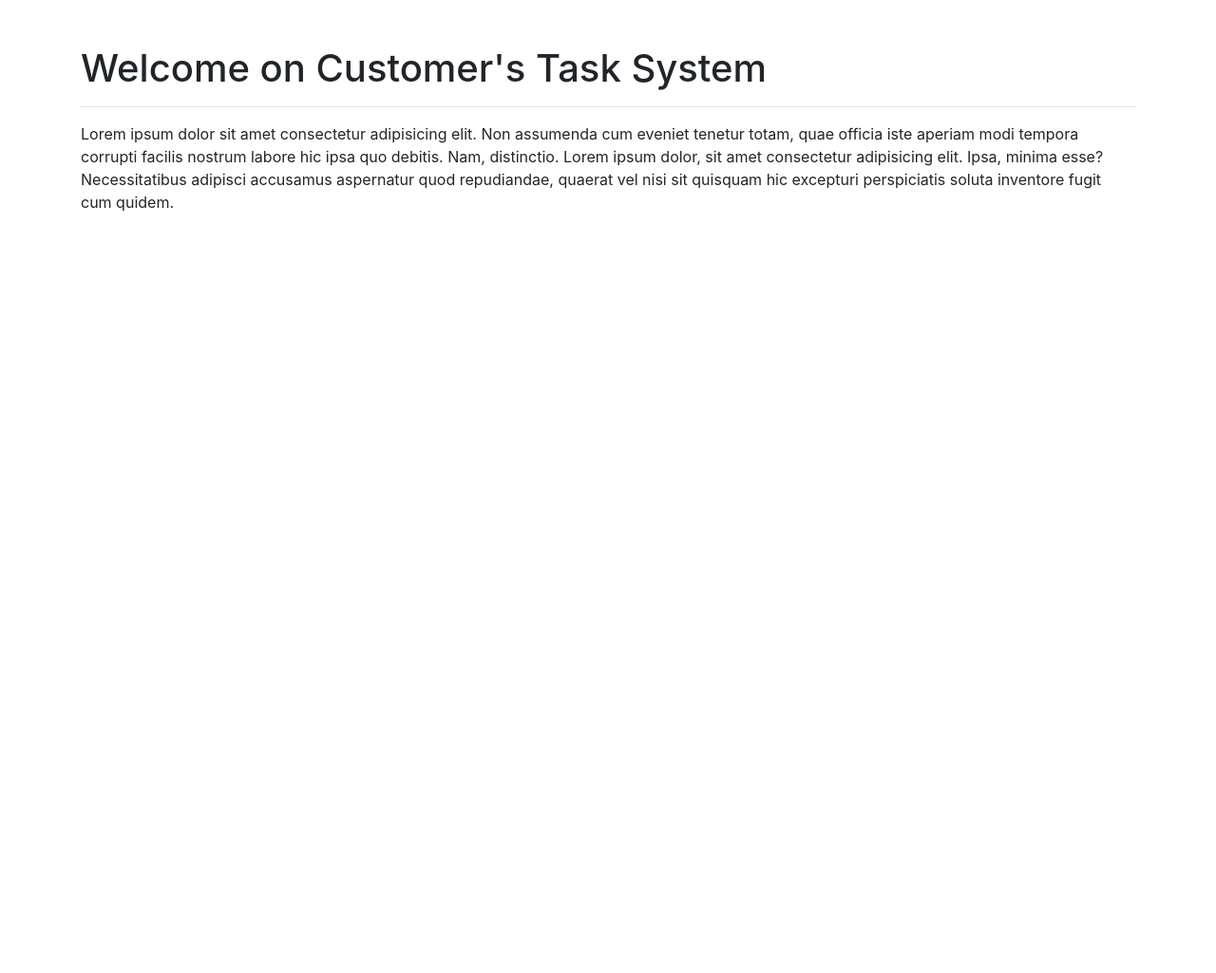
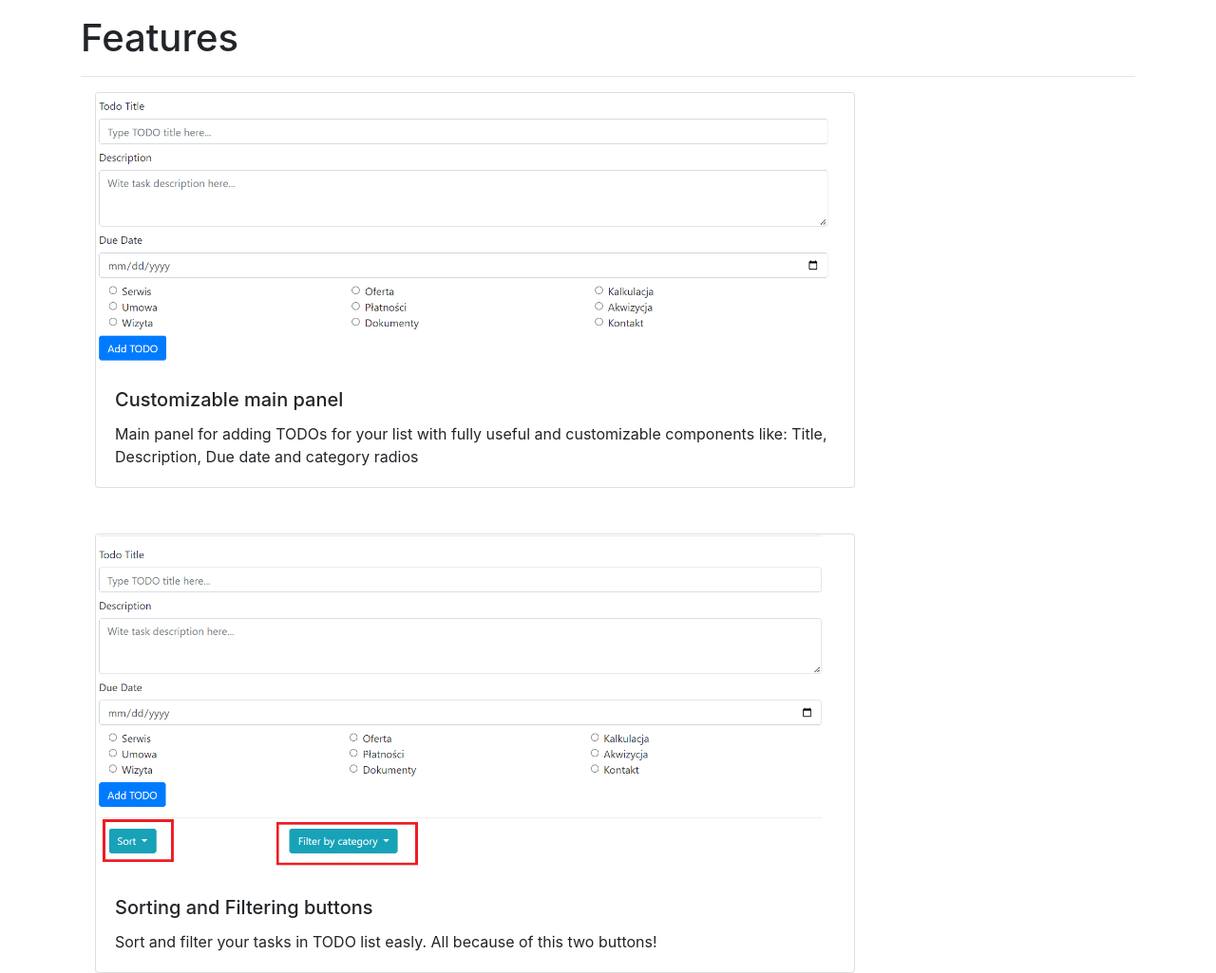
Before and after one commit to michaltyczynski1993/CustomersTaskSystem, a Flask app: page /about in a window 1280 px wide. Shown: the part 56-1081 px from the top of the page at 95% size. Before the commit the page ends 279 px from the top, so only its background shows below. Run offline with Flask 2, Linux system fonts and the light colour scheme.

Commit message:
about and home page content

```diff
--- a/templates/about.html
+++ b/templates/about.html
@@ -4,18 +4,37 @@
 
 {% block main %}
 
-<div class="container">
+<div class="container mt-3">
+  <h1>Features</h1>
+  <hr>
+  <div class="container d-flex justify-content-center">
 
-  <div class="row">
-    <div class="mt-5 col">
-      <h1>Welcome on Customer's Task System</h1>
-      <hr>
-      <p>Lorem ipsum dolor sit amet consectetur adipisicing elit. Non assumenda cum eveniet tenetur totam,
-        quae officia iste aperiam modi tempora corrupti facilis nostrum labore hic ipsa quo debitis. Nam, distinctio.
-      Lorem ipsum dolor, sit amet consectetur adipisicing elit. Ipsa, minima esse? Necessitatibus adipisci accusamus aspernatur quod repudiandae,
-       quaerat vel nisi sit quisquam hic excepturi perspiciatis soluta inventore fugit cum quidem.</p>
-    </div>
+    <div class="row">
+      <div class="col">
+        <div class="card" style="width: 50rem;">
+          <img src="{{url_for('static', filename='img/mainpanel.png')}}" class="card-img-top"
+            alt="view of the main panel">
+          <div class="card-body">
+            <h5 class="card-title">Customizable main panel</h5>
+            <p class="card-text">Main panel for adding TODOs for your list with fully useful and customizable components
+              like: Title, Description, Due date and category radios</p>
+          </div>
+        </div>
+      </div>
+
+      <div class="col mt-5">
+        <div class="card" style="width: 50rem;">
+          <img src="{{url_for('static', filename='img/sortandfilter.png')}}" class="card-img-top"
+            alt="view of the main panel">
+          <div class="card-body">
+            <h5 class="card-title">Sorting and Filtering buttons</h5>
+            <p class="card-text">Sort and filter your tasks in TODO list easly. All because of this two buttons!</p>
+          </div>
+        </div>
+      </div>
+
   </div>
-</div>
 
-{% endblock %}
+  </div>
+
+  {% endblock %}
--- a/templates/index.html
+++ b/templates/index.html
@@ -10,14 +10,16 @@
     <div class="mt-5 col">
       <h1>Welcome on Customer Task System</h1>
       <hr>
-      <h3>Make TODO list easly for your customer's tasks!</h3>
+      <h3>Make TODO list easly for your customers tasks!</h3>
       <hr>
       <p>Customers task system is a fully customizable web application. You can easily organize your day at work!</p>
       <p>the Polish-language implementation is visible in the screenshot below. App simply has few input
         fields to enter your data like: Title, Description, Due-date and category radios. With category badges
         you can filter your TODO's by specific types like: docs, calls, meetings etc.
       </p>
-      <div class="w-90 p-3">
+      <h5>Main Panel</h5>
+      <hr>
+      <div class="w-90 p-2">
         <img src="{{url_for('static', filename='img/mainpanel.png')}}" class="img-fluid" alt="Main panel view">
       </div>
     </div>
```
Also changed, not shown: static/img/sortandfilter.png (added).
